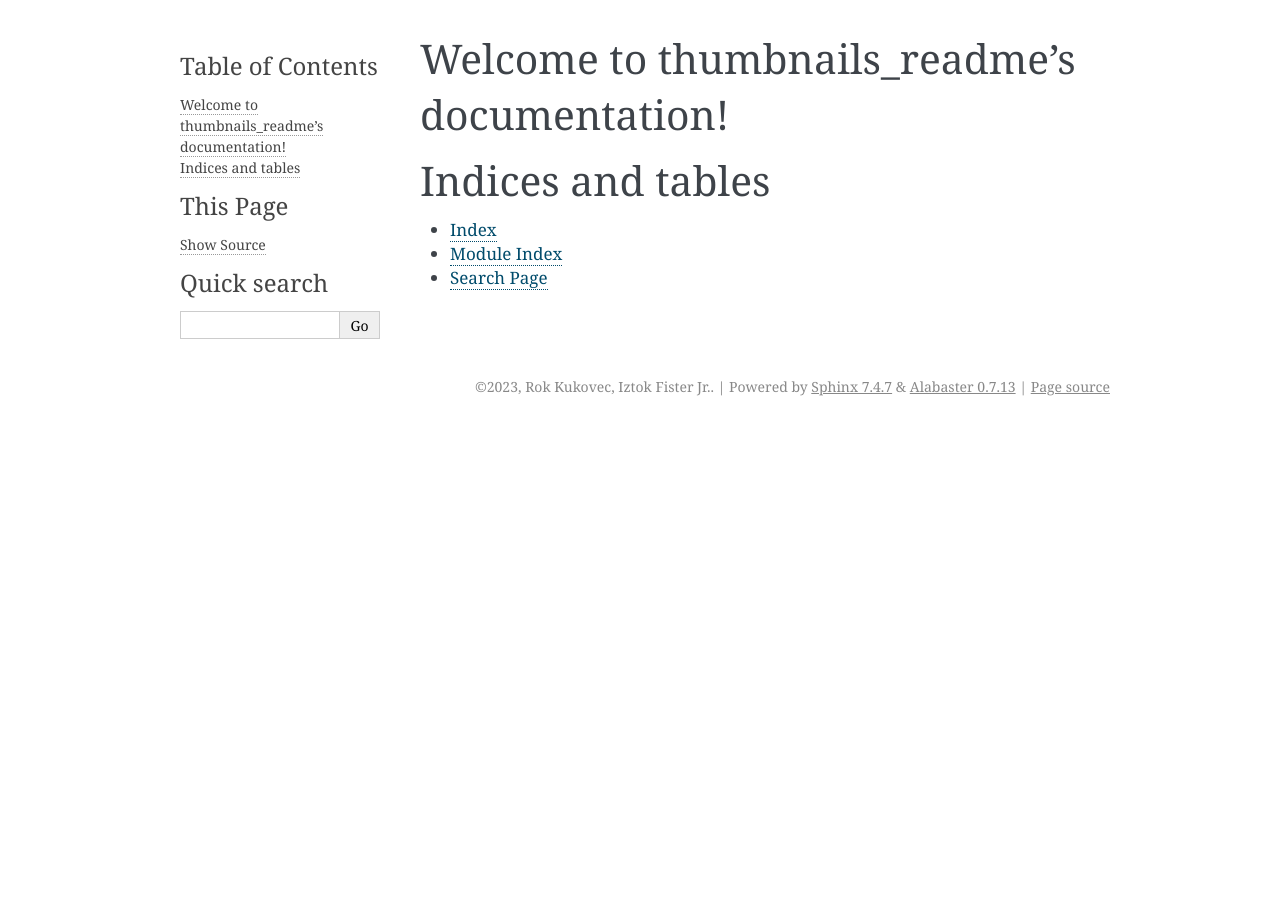
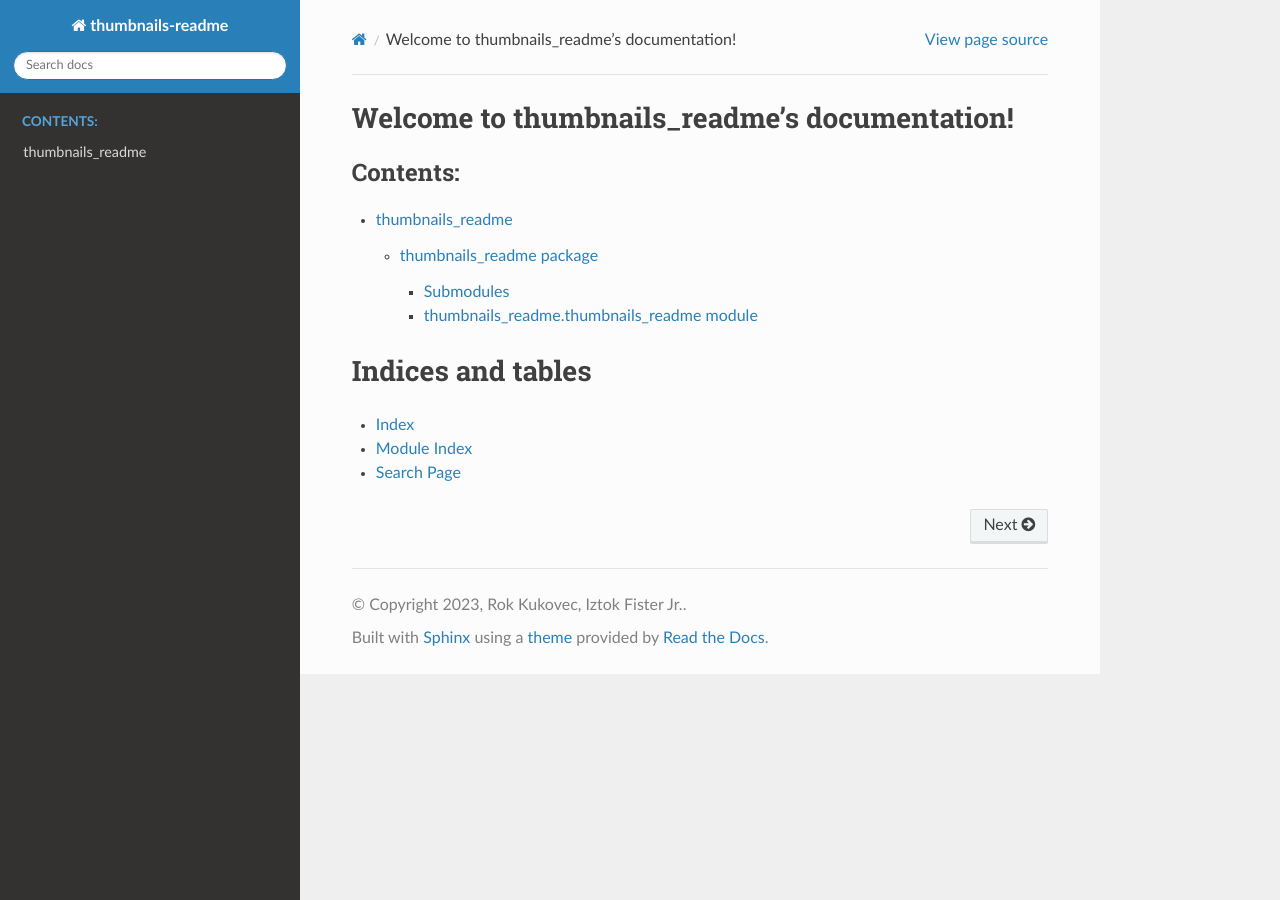
Before and after one commit to firefly-cpp/thumbnails-readme, a Sphinx documentation site: the page built from docs/index.rst, in a window 1280 px wide. Built offline with Sphinx 7.4.7 and the Read the Docs theme 2.0.0, drawn with Linux system fonts in a browser that asks for light colours.

Commit message:
Add sphinx docs

```diff
--- a/docs/conf.py
+++ b/docs/conf.py
@@ -1,7 +1,8 @@
 # Configuration file for the Sphinx documentation builder.
-#
-# This file only contains a selection of the most common options. For a full
-# list see the documentation:
+import sys
+import os
+sys.path.insert(0, os.path.abspath(".."))
+# For the full list of built-in configuration values, see the documentation:
 # https://www.sphinx-doc.org/en/master/usage/configuration.html
 
 # -- Path setup --------------------------------------------------------------
@@ -16,21 +17,26 @@
 
 
 # -- Project information -----------------------------------------------------
+# https://www.sphinx-doc.org/en/master/usage/configuration.html#project-information
 
-project = 'thumbnails_readme'
+project = 'thumbnails-readme'
 copyright = '2023, Rok Kukovec, Iztok Fister Jr.'
 author = 'Rok Kukovec, Iztok Fister Jr.'
 
 # The full version, including alpha/beta/rc tags
-release = '0.3.0'
-
+release = '0.3.2'
 
 # -- General configuration ---------------------------------------------------
+# https://www.sphinx-doc.org/en/master/usage/configuration.html#general-configuration
 
 # Add any Sphinx extension module names here, as strings. They can be
 # extensions coming with Sphinx (named 'sphinx.ext.*') or your custom
 # ones.
+
 extensions = [
+    'sphinx.ext.autodoc',
+    'sphinx.ext.viewcode',
+    'sphinx.ext.napoleon'
 ]
 
 # Add any paths that contain templates here, relative to this directory.
@@ -43,11 +49,11 @@ exclude_patterns = ['_build', 'Thumbs.db', '.DS_Store']
 
 
 # -- Options for HTML output -------------------------------------------------
+# https://www.sphinx-doc.org/en/master/usage/configuration.html#options-for-html-output
 
 # The theme to use for HTML and HTML Help pages.  See the documentation for
 # a list of builtin themes.
-#
-html_theme = 'alabaster'
+html_theme = 'sphinx_rtd_theme'
 
 # Add any paths that contain custom static files (such as style sheets) here,
 # relative to this directory. They are copied after the builtin static files,
--- a/docs/index.rst
+++ b/docs/index.rst
@@ -7,10 +7,10 @@ Welcome to thumbnails_readme's documentation!
 =============================================
 
 .. toctree::
-   :maxdepth: 2
+   :maxdepth: 4
    :caption: Contents:
 
-
+   modules
 
 Indices and tables
 ==================
--- /dev/null
+++ b/docs/modules.rst
@@ -0,0 +1,7 @@
+thumbnails_readme
+=================
+
+.. toctree::
+   :maxdepth: 4
+
+   thumbnails_readme
--- /dev/null
+++ b/docs/thumbnails_readme.rst
@@ -0,0 +1,14 @@
+thumbnails\_readme package
+==========================
+
+Submodules
+----------
+
+thumbnails\_readme.thumbnails\_readme module
+--------------------------------------------
+
+.. automodule:: thumbnails_readme.thumbnails_readme
+   :members:
+   :inherited-members:
+   :undoc-members:
+   :show-inheritance:
```
Also changed, not shown: 1 other file.
